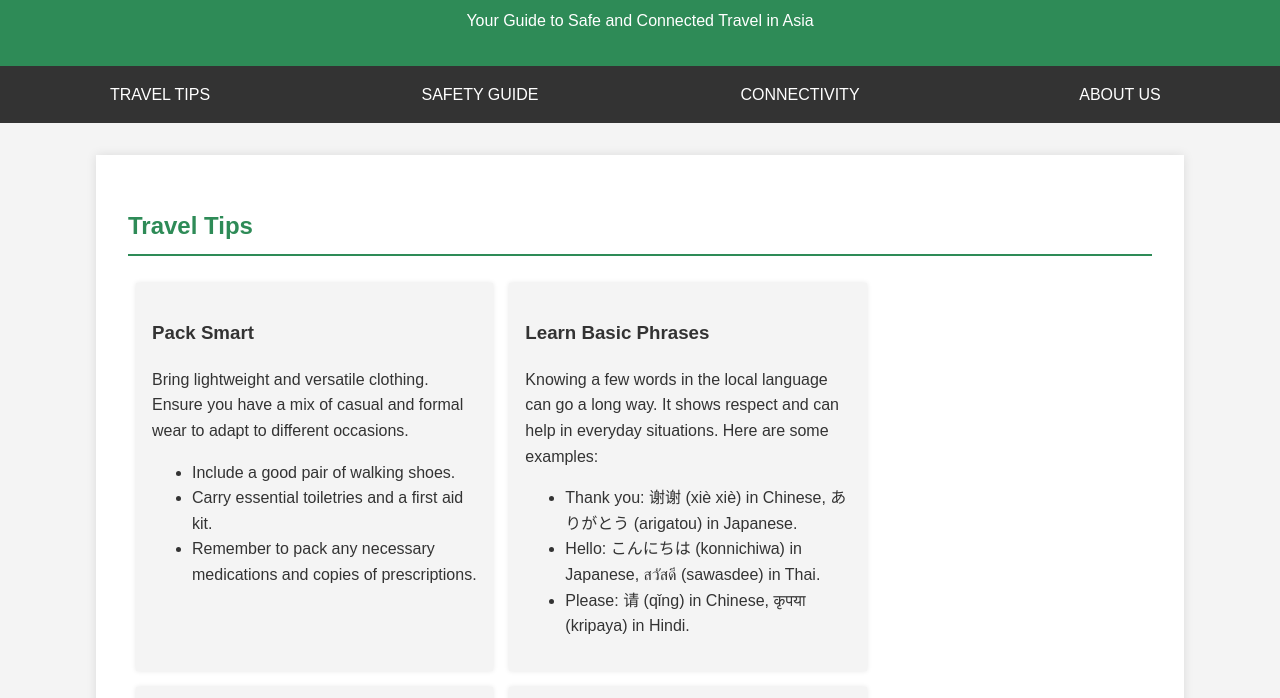
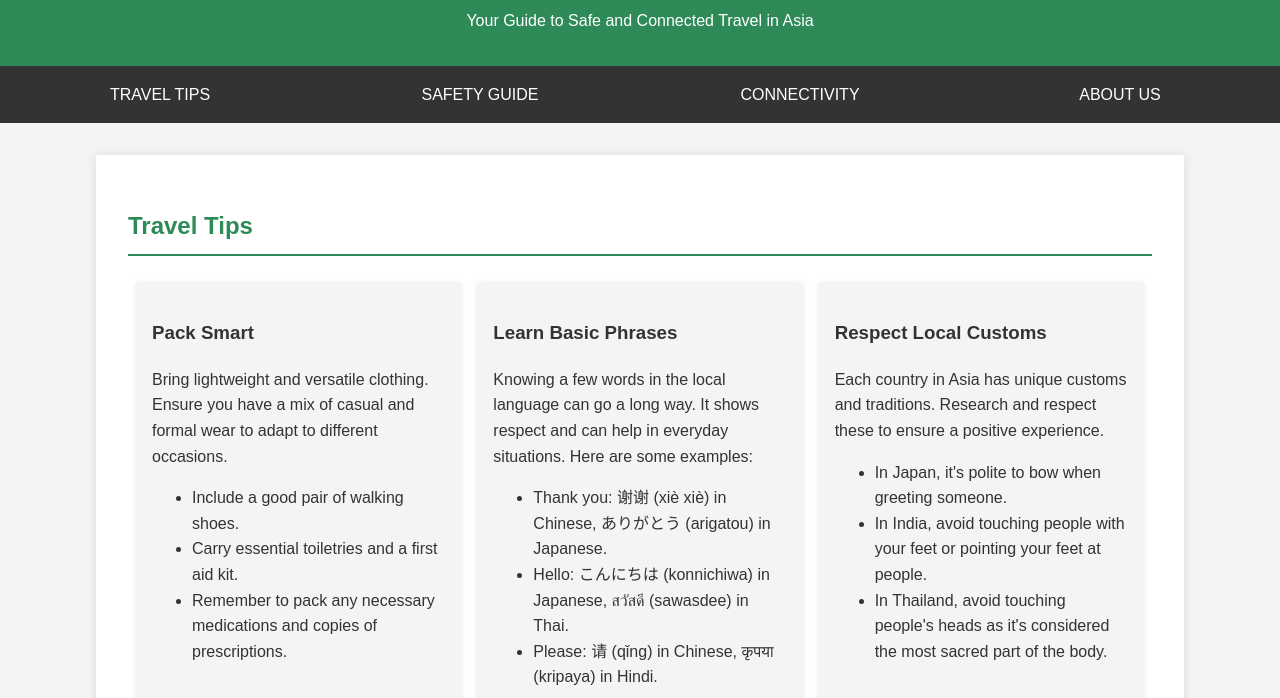
Before and after one commit to eastvisitor/eastvisitor.github.io, a plain HTML site: page index.html in a window 1280 px wide. Shown: the part 102-800 px from the top of the page. Drawn offline with Linux system fonts and the light colour scheme.

Commit message:
Update index.html

```diff
--- a/index.html
+++ b/index.html
@@ -61,13 +61,15 @@
         .tips, .safety {
             display: flex;
             flex-wrap: wrap;
+            justify-content: space-between;
         }
         .tips div, .safety div {
-            flex: 1;
+            flex: 1 1 calc(33% - 1rem);
             padding: 1rem;
             margin: 0.5rem;
             background: #f4f4f4;
             box-shadow: 0 0 5px rgba(0, 0, 0, 0.1);
+            box-sizing: border-box;
         }
         @media (max-width: 768px) {
             nav a {
@@ -77,12 +79,12 @@
                 width: 95%;
             }
             .tips div, .safety div {
-                flex: 100%;
+                flex: 1 1 100%;
             }
         }
         @media (min-width: 769px) {
             .tips div, .safety div {
-                flex: 0 1 calc(33.333% - 1rem);
+                flex: 1 1 calc(33% - 1rem);
             }
         }
     </style>
```
